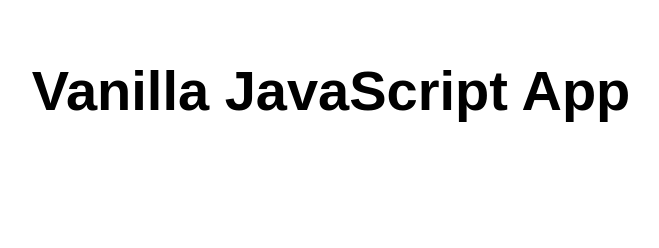
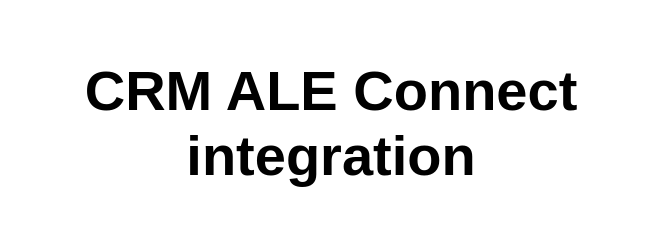
Before and after one commit to ajarnoux/crmtsprod, a website: page src/index.html in a window 1280 px wide. Shown: the whole page, without its empty margins (309-968 px from the left). Drawn offline with Linux system fonts and the light colour scheme.

Commit message:
Update index.html

```diff
--- a/src/index.html
+++ b/src/index.html
@@ -10,7 +10,7 @@
 
 <body>
   <main>
-    <h1>Vanilla JavaScript App</h1>
+    <h1>CRM ALE Connect integration</h1>
   </main>
 </body>
 
```
